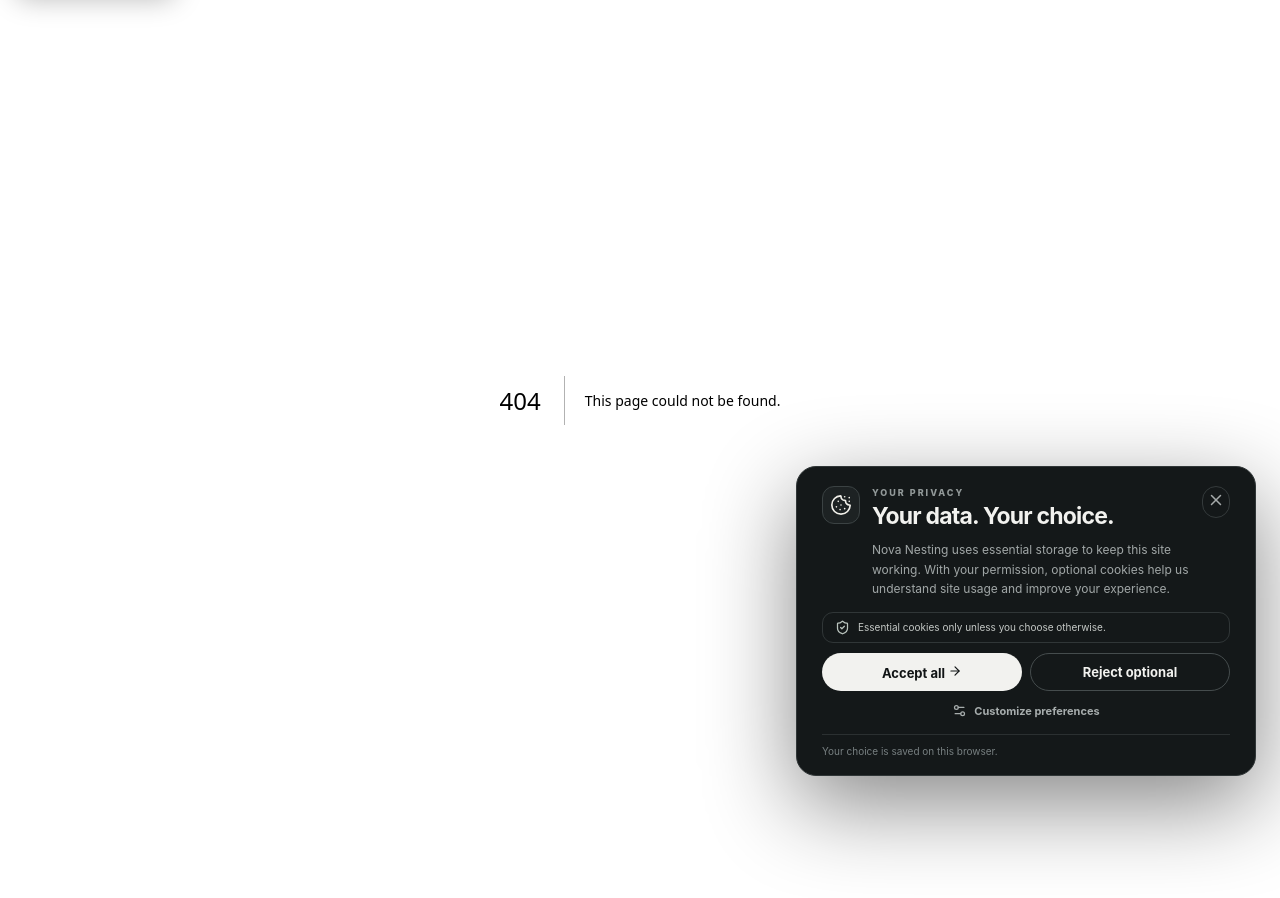
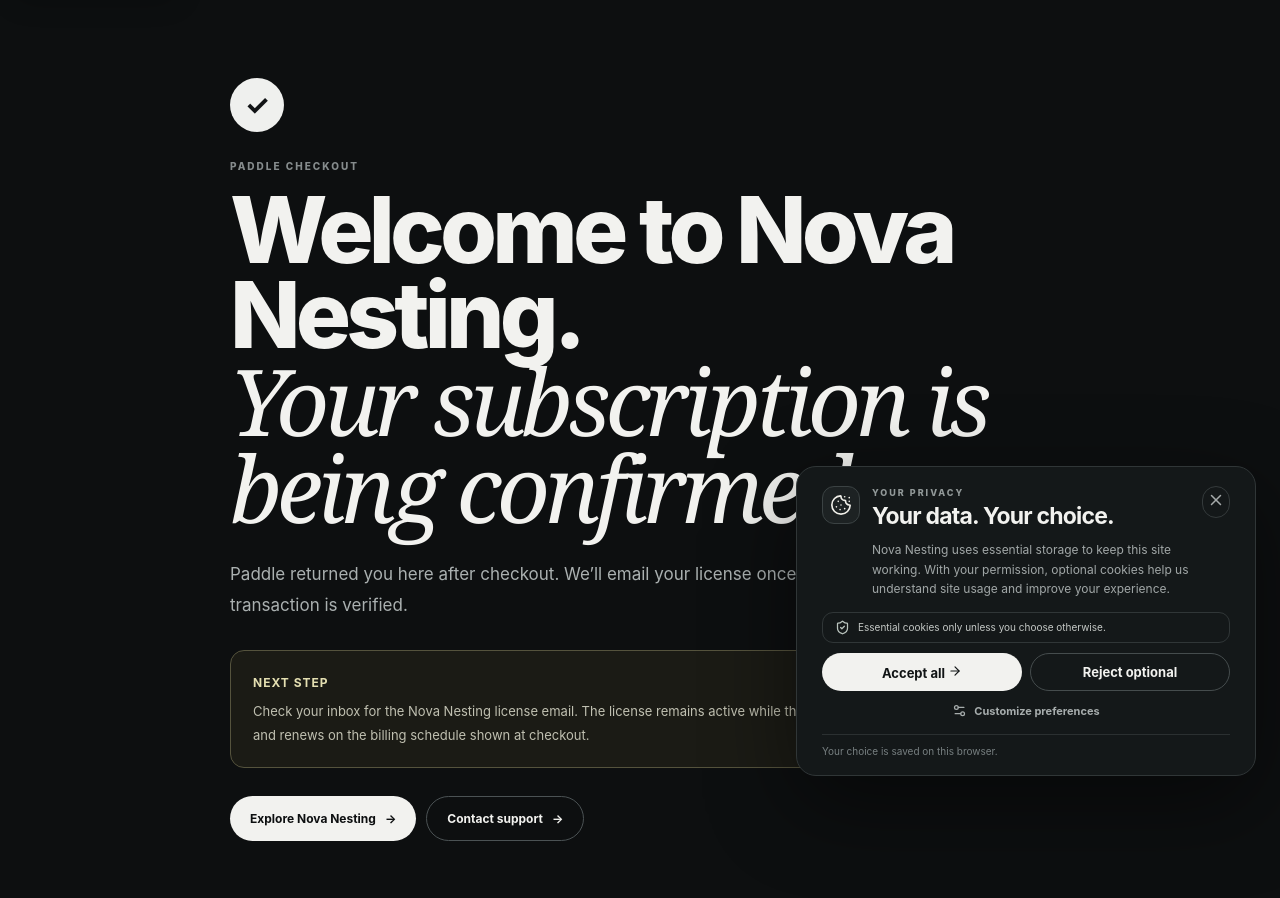
Before and after one commit to phamxuandoan3163-hue/nest-pro-web, a Next.js app: page /welcome in a window 1280 px wide. Before the commit this address had no page. Shown: the top 898 px of the page. Before the commit the page ends 800 px from the top, so only its background shows below. Built offline with nearby package versions, Linux system fonts and the light colour scheme.

Commit message:
Add Paddle checkout success destination

```diff
--- /dev/null
+++ b/app/welcome/page.jsx
@@ -0,0 +1,24 @@
+import Link from "next/link";
+
+export const metadata = {
+  title: "Welcome",
+  description: "Your Nova Nesting subscription is being confirmed.",
+  robots: { index: false, follow: false },
+  alternates: { canonical: "/welcome" }
+};
+
+export default function WelcomePage() {
+  return <main className="utility-page confirmation-page">
+    <div className="shell utility-shell confirmation-shell">
+      <div className="confirmation-mark" aria-hidden="true">✓</div>
+      <p className="eyebrow">PADDLE CHECKOUT</p>
+      <h1>Welcome to Nova Nesting.<br/><em>Your subscription is being confirmed.</em></h1>
+      <p className="confirmation-lead">Paddle returned you here after checkout. We’ll email your license once the completed transaction is verified.</p>
+      <div className="confirmation-notice"><strong>Next step</strong><p>Check your inbox for the Nova Nesting license email. The license remains active while the subscription is in good standing and renews on the billing schedule shown at checkout.</p></div>
+      <div className="support-actions">
+        <Link className="button dark" href="/tools/nest-pro">Explore Nova Nesting <span aria-hidden="true">→</span></Link>
+        <Link className="button outline" href="/support">Contact support <span aria-hidden="true">→</span></Link>
+      </div>
+    </div>
+  </main>;
+}
```
